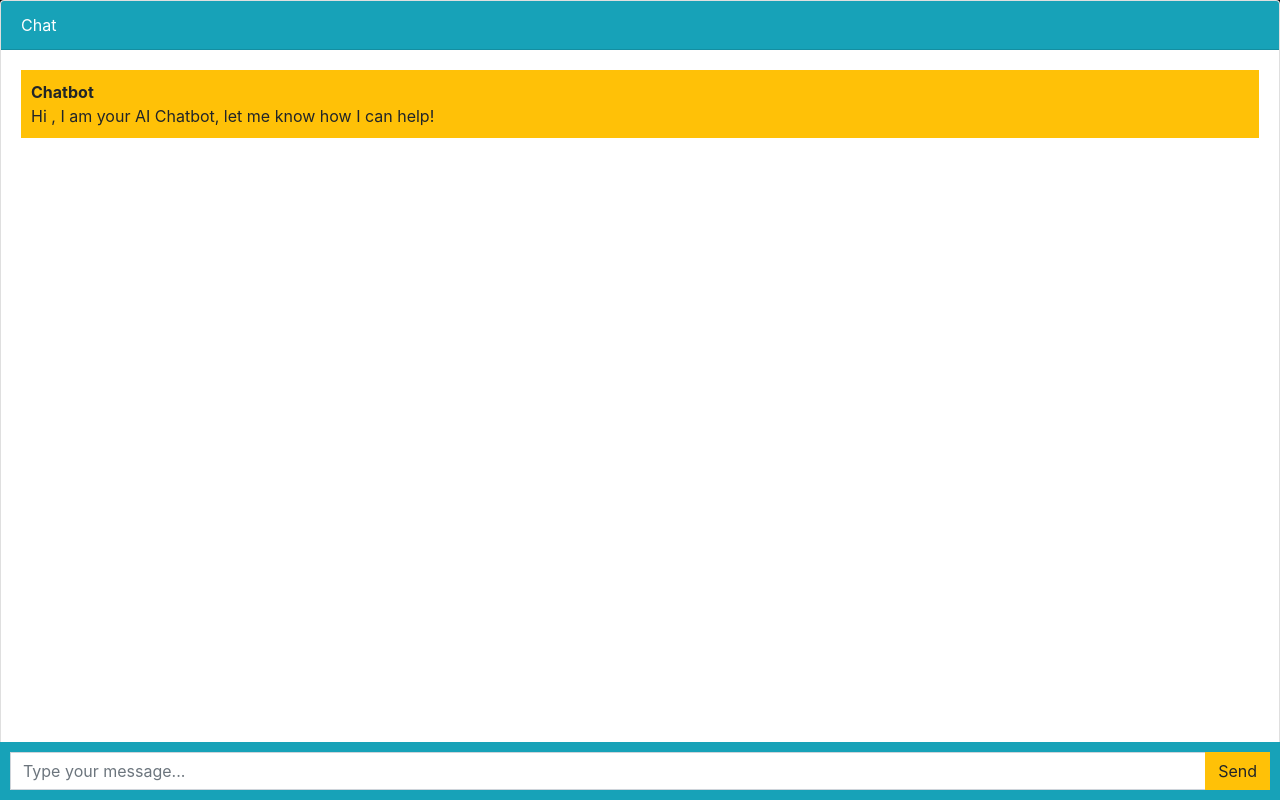
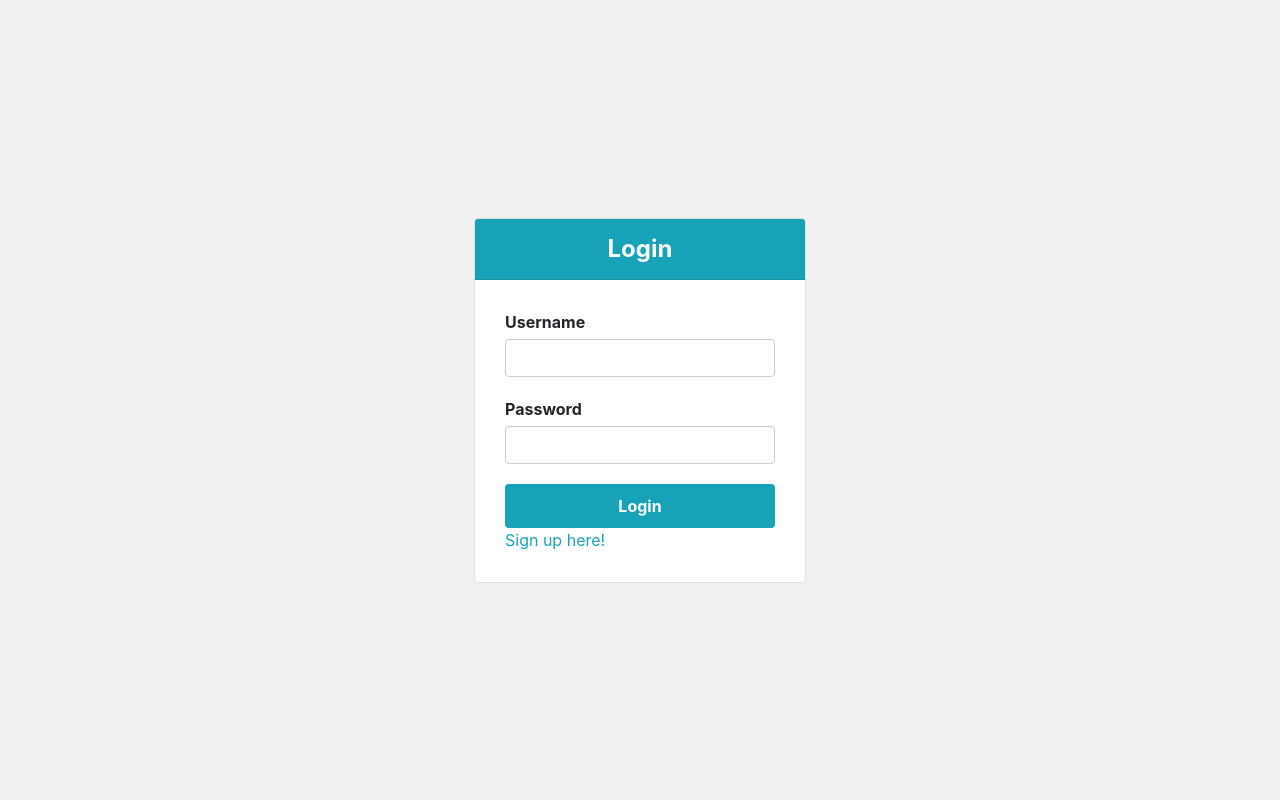
Before and after one commit to numahn/python-gpt, a Django app: page / in a window 1280 px wide. Run offline with Django 4.2, Linux system fonts and the light colour scheme; some libraries are stand-ins or nearby versions.

Commit message:
changed url layout, added sign up here href

```diff
--- a/chatbot/urls.py
+++ b/chatbot/urls.py
@@ -2,8 +2,10 @@
 from . import views
 
 urlpatterns = [
-    path('', views.chatbot, name='chatbot'),
-    path('login', views.login, name='login'),
+    # path('', views.chatbot, name='chatbot'),
+    # path('login', views.login, name='login'),
+    path('', views.login, name="login"),
+    path('chatbot', views.chatbot, name='chatbot'),
     path('register', views.register, name='register'),
     path('logout', views.logout, name='logout'),
 ]
--- a/chatbot/views.py
+++ b/chatbot/views.py
@@ -65,3 +65,4 @@
 
 def logout(req):
     auth.logout(req)
+    return redirect('login')
--- a/templates/login.html
+++ b/templates/login.html
@@ -87,6 +87,7 @@
           <input type="password" class="form-control" id="password" name="password" required>
         </div>
         <button type="submit">Login</button>
+        <a href="register" style="color: #17a2b8;">Sign up here!</a>
       </form>
     </div>
   </div>
```
Also changed, not shown: db.sqlite3.
